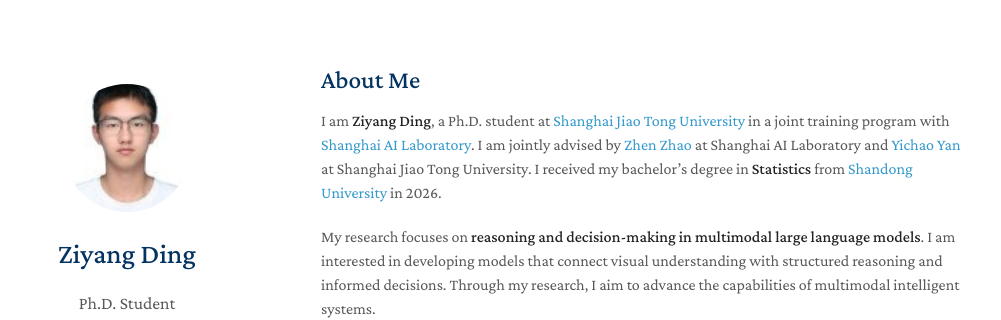
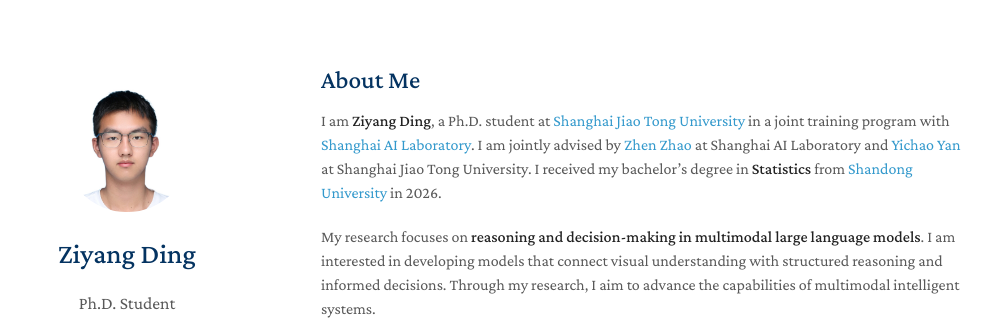
Before and after one commit to Oscar-dzy/Oscar-dzy.github.io, a Jekyll site: the page built from index.md, in a window 1280 px wide. Shown: the top 320 px of the page, without its empty margins (149-1150 px from the left). Built offline with Jekyll 4.4.1, drawn with Linux system fonts in a browser that asks for light colours; a style sheet for code colours, icons or effects is not loaded; our own code applies the rules of GitHub Pages for plain Markdown files.

Commit message:
Replace homepage portrait with supplied photo

```diff
--- a/_config.yml
+++ b/_config.yml
@@ -25,7 +25,7 @@ github_link: https://github.com/Oscar-dzy
 
 # Images (e.g., your profile picture and your website's favicon)
 # "favicon" and "favicon_dark" are used for the light and dark modes, respectively.
-avatar: ./assets/img/ziyang-ding.jpg
+avatar: ./assets/img/ziyang-ding-portrait.jpg
 favicon: ./assets/img/favicon.png
 favicon_dark: ./assets/img/favicon-dark.png
 
--- a/assets/css/profile.css
+++ b/assets/css/profile.css
@@ -4,6 +4,7 @@ header .image.avatar img {
   width: 128px;
   height: 128px;
   object-fit: cover;
+  object-position: center 20%;
 }
 
 .email-link { color: inherit; }
--- a/html_source_file/assets/css/profile.css
+++ b/html_source_file/assets/css/profile.css
@@ -4,6 +4,7 @@ header .image.avatar img {
   width: 128px;
   height: 128px;
   object-fit: cover;
+  object-position: center 20%;
 }
 
 .email-link { color: inherit; }
--- a/html_source_file/index.html
+++ b/html_source_file/index.html
@@ -36,7 +36,7 @@
       <header>
 
 
-        <span class="image avatar"><img src="./assets/img/ziyang-ding.jpg" alt="Portrait of Ziyang Ding" width="128" height="128" /></span>
+        <span class="image avatar"><img src="./assets/img/ziyang-ding-portrait.jpg" alt="Portrait of Ziyang Ding" width="128" height="128" /></span>
 
 
         <h1>Ziyang Ding</h1>
```
Also changed, not shown: docs/content-sources.md (+1 -1 lines), assets/img/ziyang-ding-portrait.jpg (added), assets/img/ziyang-ding.jpg (deleted), html_source_file/assets/img/ziyang-ding-portrait.jpg (added), html_source_file/assets/img/ziyang-ding.jpg (deleted).
